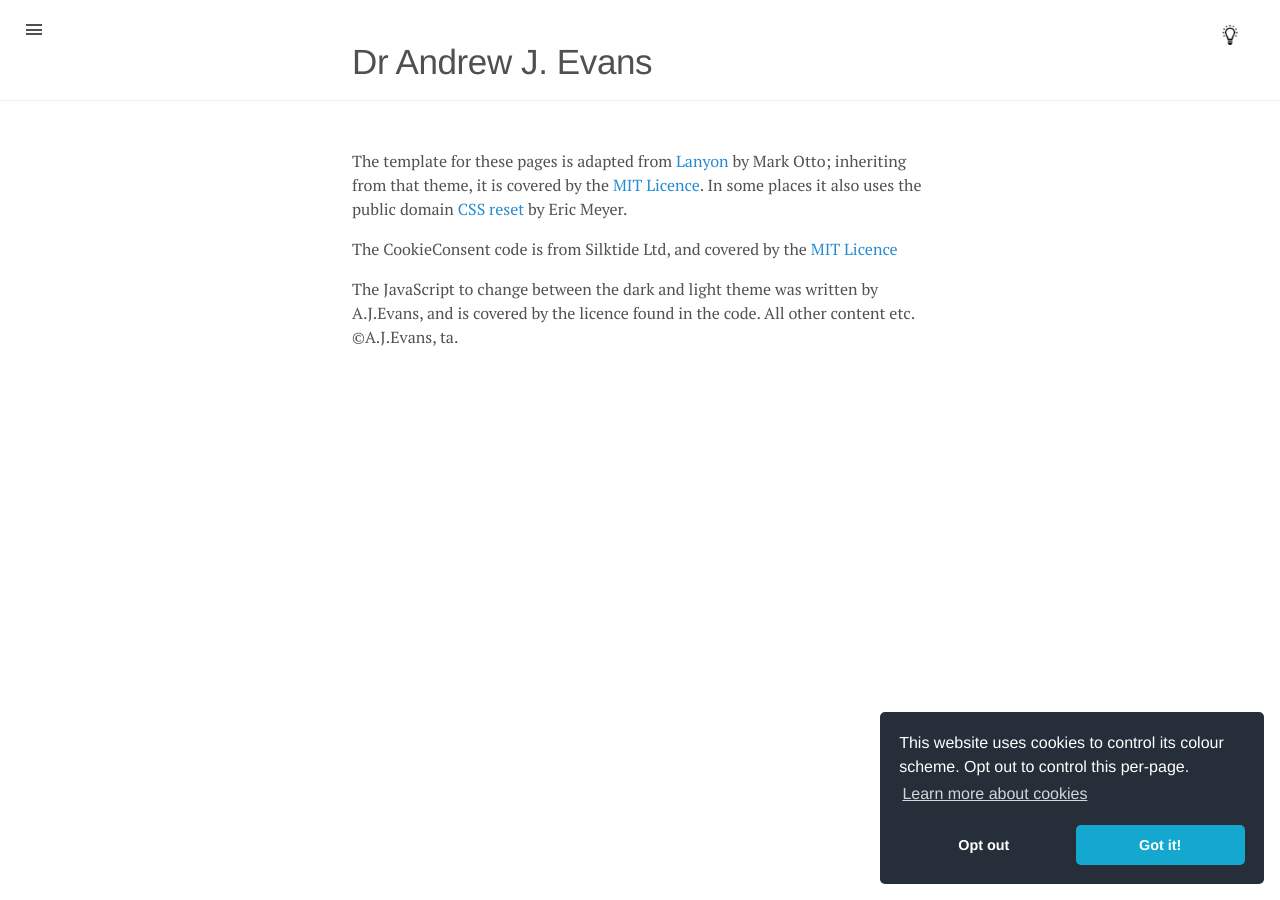
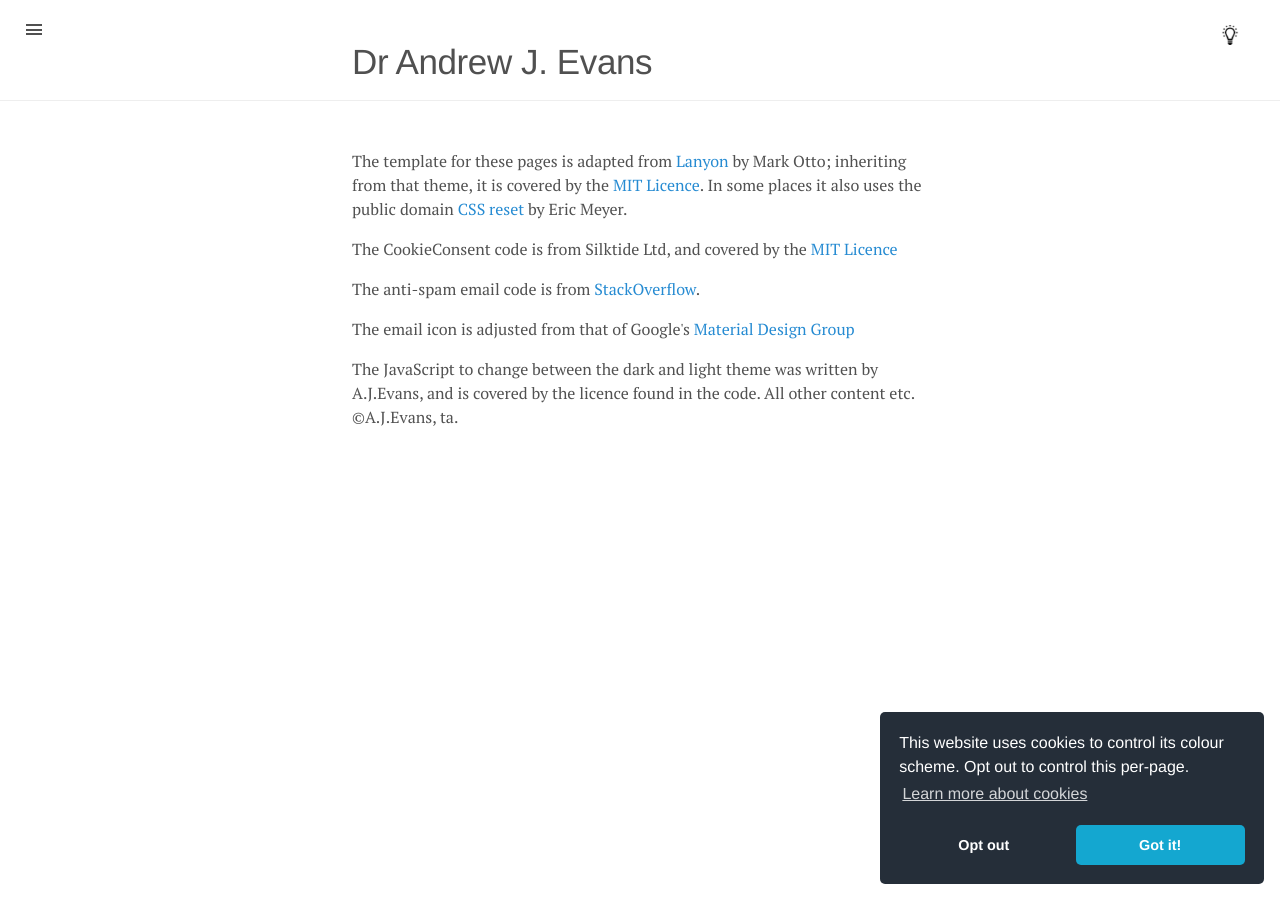
Before and after one commit to AJEvans/ajevans.github.io, a Jekyll site: the page built from credits.html, in a window 1280 px wide. Built offline with Jekyll 4.4.1, drawn with Linux system fonts in a browser that asks for light colours.

Commit message:
Email added

```diff
--- a/credits.html
+++ b/credits.html
@@ -15,6 +15,13 @@ The CookieConsent code is from Silktide Ltd, and covered by the
 <A href="https://cookieconsent.insites.com/documentation/license/">MIT Licence</A>
 </P>
 <P>
+The anti-spam email code is from
+<A href="https://stackoverflow.com/questions/23002711/how-to-show-email-addresses-on-the-website-to-avoid-spams">StackOverflow</A>.
+</P>
+<P>
+The email icon is adjusted from that of Google's <A href="https://material.io/resources/icons/?style=baseline">Material Design Group</A>
+</P>
+<P>
 The JavaScript to change between the dark and light theme was written by A.J.Evans, and is covered by the licence found in the code.
 All other content etc. &copy;A.J.Evans, ta.
 </P>
```
Also changed, not shown: index.html (+25 -0 lines), images/email.gif (added), 1 other file.
